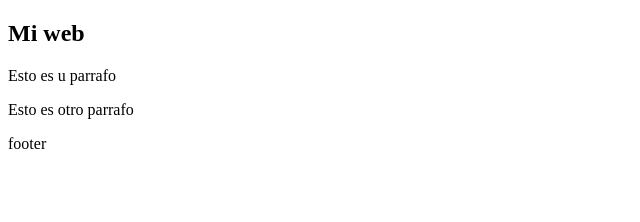
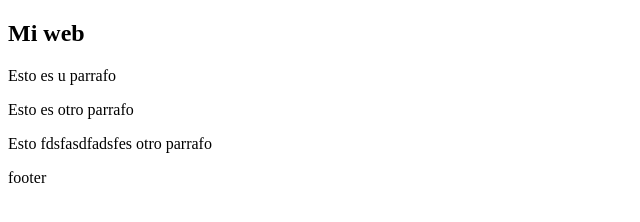
Before and after one commit to henry6666/ajax-demo, a plain HTML site: page index.html in a window 1280 px wide. Shown: the whole page, without its empty margins (0-640 px from the left). Drawn offline with Linux system fonts and the light colour scheme.

Commit message:
balalallfakldfa

```diff
--- a/index.html
+++ b/index.html
@@ -12,6 +12,7 @@
         <p>Esto es u parrafo</p>
         <p>Esto es otro parrafo</p>
 
+  <p>Esto fdsfasdfadsfes otro parrafo</p>
 
     </section>
     <footer>footer</footer>
```
